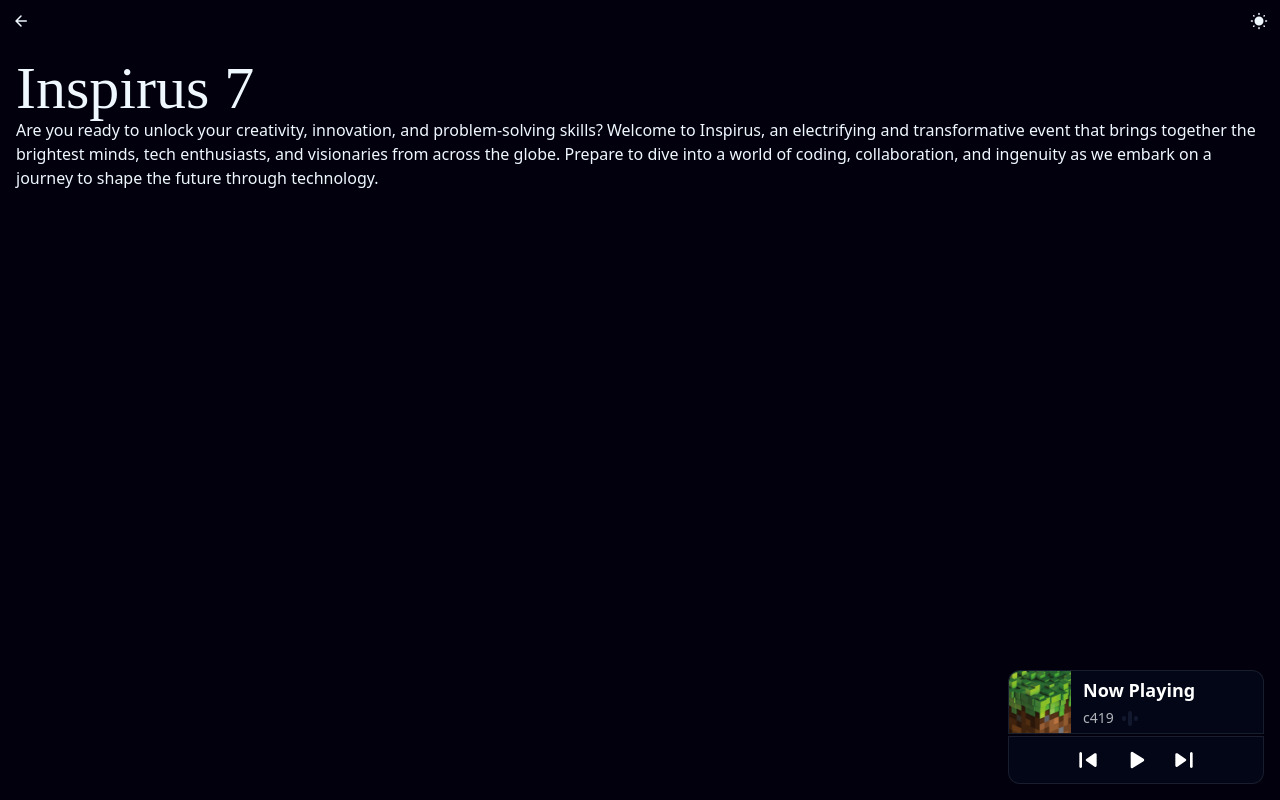
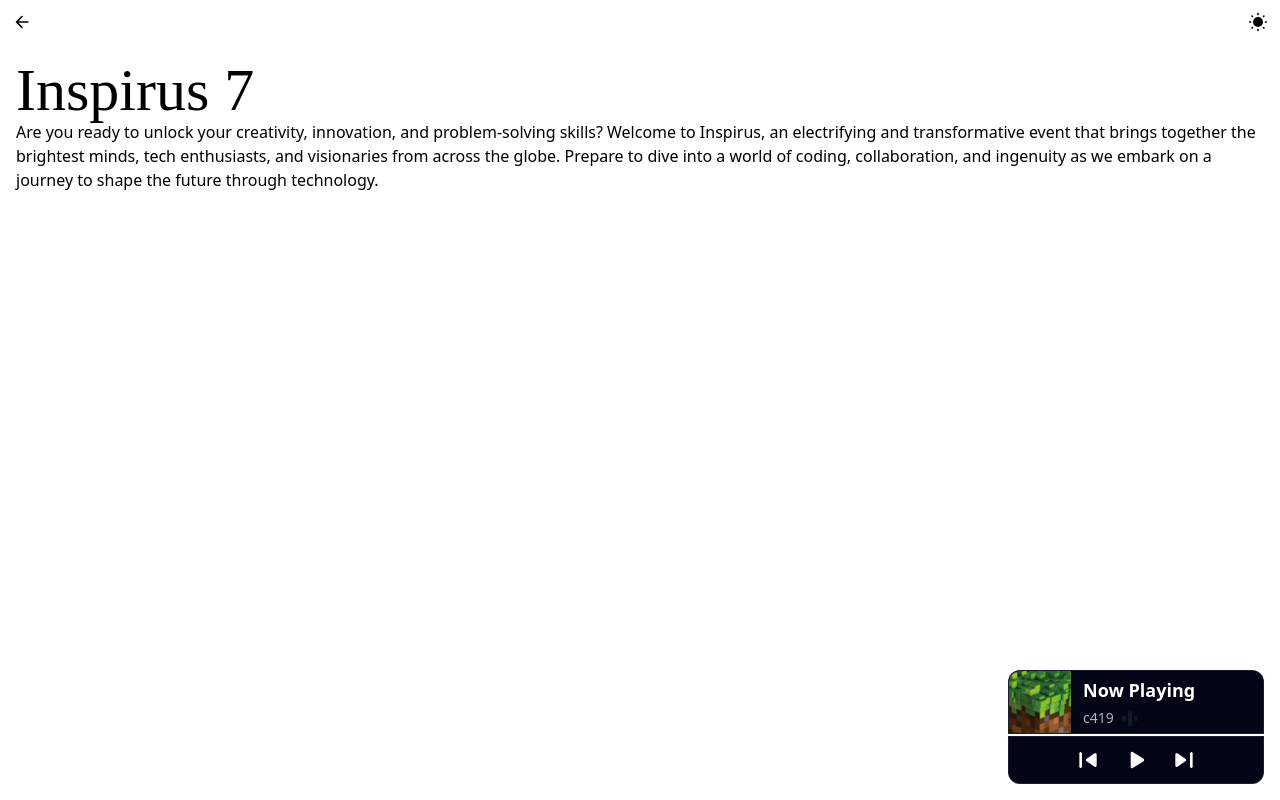
Before and after one commit to DonBoscoStudents/Inspirus-Website, a React (Vite) app in the folder inspirus/: page /Home in a window 1280 px wide. Shown: the top 800 px of the page. Built offline with nearby package versions, Linux system fonts and the light colour scheme.

Commit message:
Added Color Change From Nav

```diff
--- a/inspirus/src/components/navBar/app.jsx
+++ b/inspirus/src/components/navBar/app.jsx
@@ -1,9 +1,28 @@
+import { useState } from 'react';
 import {Back, DarkMode } from '../icons'
 
+
 function NavBar() {
+  window.onload=SetColorMode
+  const [isDarkMode,SetDarkMode] = useState(false)
+  function SetColorMode(){
+    if(window.matchMedia('(prefers-color-scheme: dark)').matches){
+      document.body.classList.add('dark')
+    }else{
+      document.body.classList.add('light')
+    }
+    // console.log()
+  }
+  function ChangeColorMode(){
+    SetDarkMode(!isDarkMode)
+    document.body.classList.toggle('dark')
+    document.body.classList.toggle('light')
+  }
     return <div className='flex justify-between p-3'>
-      <Back Size='18'/>
-      <DarkMode Size='18' />
+      <Back Size='20'/>
+      <button onClick={ChangeColorMode}>
+      <DarkMode Size='20' Mode={isDarkMode?'Dark':''}  />
+      </button>
     </div>;
   }
 
--- a/inspirus/src/index.css
+++ b/inspirus/src/index.css
@@ -39,7 +39,7 @@
 
 .light{
   --base:#8EA7E9;
-  --text:#01000C;
+  --textColor:#01000C;
   --c1:#9289FF;
   --c2:#ADEBFF;
   --c3:#C7FAB5;
@@ -48,9 +48,9 @@
   --c6:#E2B5F8;
 }
 
-.dark,:root{
+.dark{
   --base:#01000C;
-  --text:#FFFFFF;
+  --textColor:#FFFFFF;
   --c1:#3120F3;
   --c2:#0079FF;
   --c3:#00DFA2;
--- a/inspirus/src/output.css
+++ b/inspirus/src/output.css
@@ -666,8 +666,8 @@ video {
   background-color: rgb(240 50 62 / var(--tw-bg-opacity));
 }
 
-.bg-c2 {
-  background-color: var(--c2);
+.bg-primary {
+  background-color: var(--base);
 }
 
 .bg-slate-950 {
@@ -678,30 +678,6 @@ video {
 .bg-white {
   --tw-bg-opacity: 1;
   background-color: rgb(255 255 255 / var(--tw-bg-opacity));
-}
-
-.bg-c3 {
-  background-color: var(--c3);
-}
-
-.bg-c4 {
-  background-color: var(--c4);
-}
-
-.bg-c5 {
-  background-color: var(--c5);
-}
-
-.bg-c6 {
-  background-color: var(--c6);
-}
-
-.bg-primary {
-  background-color: var(--base);
-}
-
-.bg-text {
-  background-color: var(--text);
 }
 
 .p-3 {
@@ -772,6 +748,10 @@ video {
   font-weight: 100;
 }
 
+.text-textColor {
+  color: var(--textColor);
+}
+
 .text-white {
   --tw-text-opacity: 1;
   color: rgb(255 255 255 / var(--tw-text-opacity));
@@ -825,7 +805,7 @@ video {
 
 .light{
   --base:#8EA7E9;
-  --text:#01000C;
+  --textColor:#01000C;
   --c1:#9289FF;
   --c2:#ADEBFF;
   --c3:#C7FAB5;
@@ -834,9 +814,9 @@ video {
   --c6:#E2B5F8;
 }
 
-.dark,:root{
+.dark{
   --base:#01000C;
-  --text:#FFFFFF;
+  --textColor:#FFFFFF;
   --c1:#3120F3;
   --c2:#0079FF;
   --c3:#00DFA2;
--- a/inspirus/src/pages/Home/Home.jsx
+++ b/inspirus/src/pages/Home/Home.jsx
@@ -10,7 +10,7 @@ import NavBar from '../../components/navBar/app'
 // }
 
 function Home() {
-    return <div>
+    return <div className='bg-primary text-textColor'>
           <NavBar/>
       <Hero/>
       <MovingText/>
--- a/inspirus/src/pages/Home/style.module.css
+++ b/inspirus/src/pages/Home/style.module.css
@@ -1,5 +1,4 @@
-
+/*
 body{
     color: aliceblue;
-    background: #01000C;
-}
+} */
--- a/inspirus/tailwind.config.js
+++ b/inspirus/tailwind.config.js
@@ -17,7 +17,7 @@ export default {
     extend: {
       colors: {
         "primary": "var(--base)",
-        "text": "var(--text)",
+        "textColor": "var(--textColor)",
         "c1": "var(--c1)",
         "c2": "var(--c2)",
         "c3": "var(--c3)",
```
